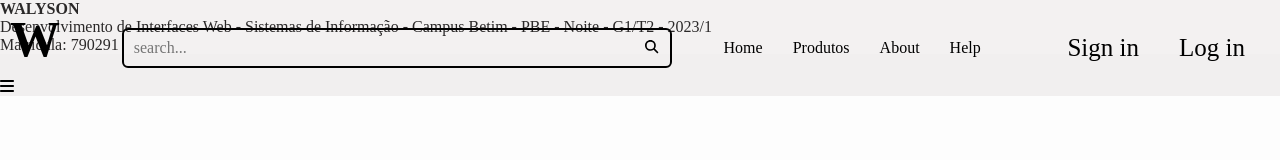
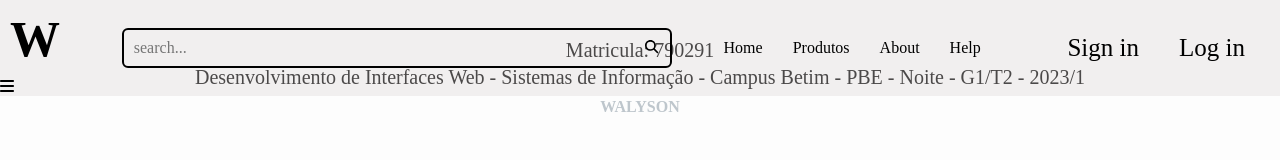
Before and after one commit to 244Walyson/diw-commerce-https, a React (Create React App) app: page /about in a window 1280 px wide. Shown: the top 160 px of the page. Built offline with nearby package versions, Linux system fonts and the light colour scheme; a web font is replaced by a local one.

Commit message:
corrigido sobreposição na resposinvidade

```diff
--- a/src/components/WalyName.module.css
+++ b/src/components/WalyName.module.css
@@ -1,15 +1,15 @@
 .products{
     min-height: 72vh;
 }
-.headNameprod p{
+.headName p{
   font-size: 20px;
   margin-top: -50px;
   color: rgb(43, 43, 43);
 }
-.headNameprod h2{
+.headName h2{
   font-size: 250px;
 }
-.headNameprod{
+.headName{
     width: 100%;
     margin: 0;
     padding: 0;
```
